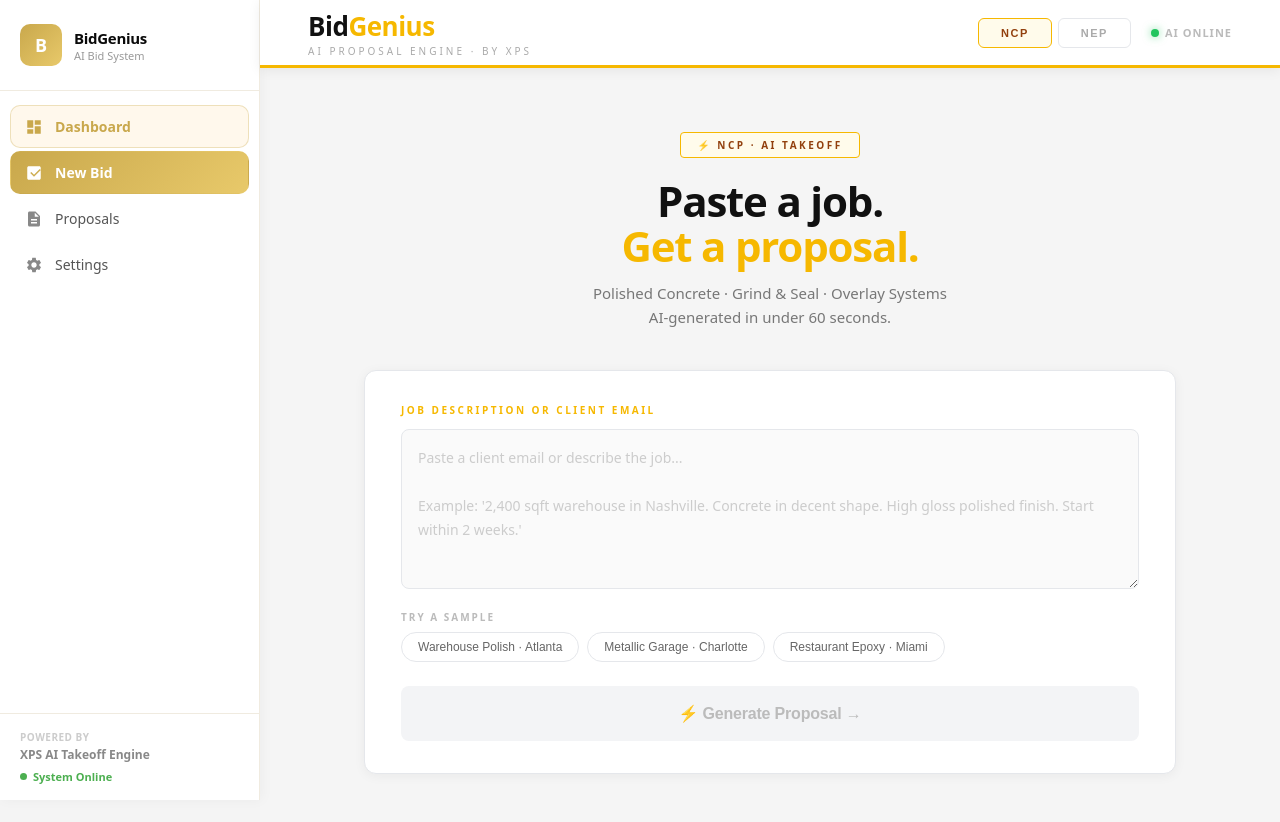
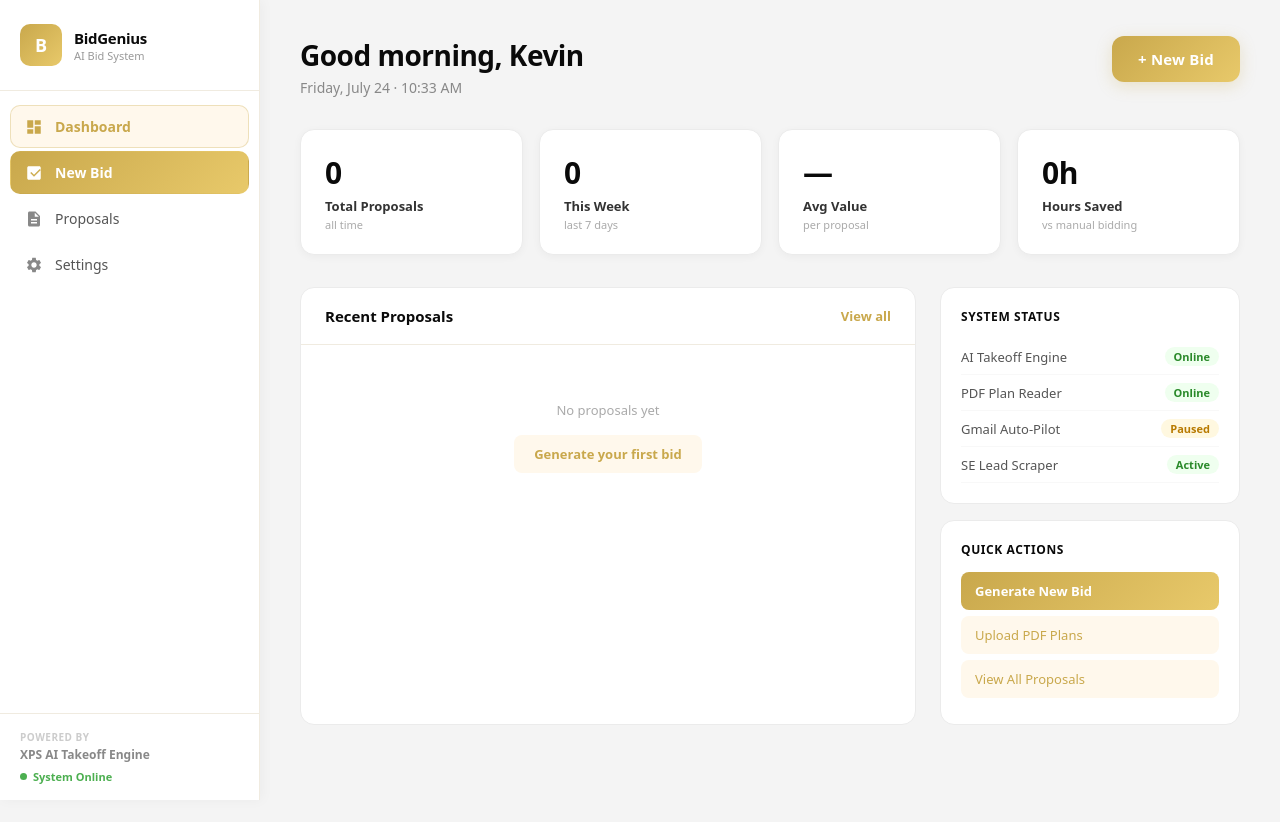
Before and after one commit to Strategic-Minds/bidgenius, a Next.js app: page / in a window 1280 px wide. Shown: the top 822 px of the page. After the commit the page ends 800 px from the top, so only its background shows below. Built offline with nearby package versions, Linux system fonts and the light colour scheme.

Commit message:
feat: BidGenius desktop PWA + professional proposals

```diff
--- a/app/page.tsx
+++ b/app/page.tsx
@@ -1,292 +1,96 @@
 'use client'
-import { useState } from 'react'
-
-const SAMPLE_JOBS = [
-  "Hi, I need a quote for polishing the concrete floors in my warehouse. It's about 8,500 square feet in Atlanta GA. The floors are in decent condition, just some surface scratches. We want a high gloss mirror finish.",
-  "We have a 3-car garage, approximately 850 sqft in Charlotte NC. Looking for metallic epoxy flooring. Want it done before the end of the month.",
-  "Need pricing for our restaurant kitchen floor, 1,200 sqft in Miami FL. Concrete is in rough shape, has some grease staining and a few cracks. We need a commercial grade epoxy system.",
-]
-
-export default function Home() {
-  const [jobText, setJobText] = useState('')
-  const [company, setCompany] = useState<'ncp'|'nep'>('ncp')
-  const [loading, setLoading] = useState(false)
-  const [proposal, setProposal] = useState<any>(null)
-  const [error, setError] = useState('')
-  const [sending, setSending] = useState(false)
-  const [sent, setSent] = useState(false)
-  const [clientEmail, setClientEmail] = useState('')
-  const [showEmailForm, setShowEmailForm] = useState(false)
-
-  async function generate() {
-    if (!jobText.trim()) return
-    setLoading(true); setError(''); setProposal(null); setSent(false)
-    try {
-      const res = await fetch('/api/takeoff', {
-        method: 'POST',
-        headers: { 'Content-Type': 'application/json' },
-        body: JSON.stringify({ job_text: jobText, company })
-      })
-      const data = await res.json()
-      if (!data.ok) throw new Error(data.error || 'Generation failed')
-      setProposal(data)
-    } catch(e: any) { setError(e.message) }
-    finally { setLoading(false) }
-  }
-
-  async function sendEmail() {
-    if (!clientEmail || !proposal) return
-    setSending(true)
-    try {
-      const res = await fetch('/api/send-proposal', {
-        method: 'POST',
-        headers: { 'Content-Type': 'application/json' },
-        body: JSON.stringify({ proposal_html: proposal.html, client_email: clientEmail, client_name: proposal.parsed?.client_name || 'Valued Client', proposal_number: proposal.proposal_number, company })
-      })
-      const d = await res.json()
-      if (d.ok) { setSent(true); setShowEmailForm(false) }
-      else throw new Error(d.error)
-    } catch(e: any) { setError(e.message) }
-    finally { setSending(false) }
-  }
-
-  const cfg = {
-    ncp: { name: 'National Concrete Polishing', short: 'NCP', specialty: 'Polished Concrete · Grind & Seal · Overlay Systems' },
-    nep: { name: 'National Epoxy Pros', short: 'NEP', specialty: 'Epoxy Systems · Metallic · Flake · Polyaspartic' },
-  }[company]
-
-  return (
-    <div className="wrap">
-      <style>{`
-        *, *::before, *::after { margin:0; padding:0; box-sizing:border-box; }
-        html, body { background:#f5f5f5; font-family:-apple-system,BlinkMacSystemFont,'Segoe UI',Roboto,sans-serif; color:#111; }
-
-        /* ── HEADER ── */
-        .header {
-          background:#fff;
-          border-bottom:3px solid #F6B800;
-          padding:0 48px;
-          height:68px;
-          display:flex;
-          align-items:center;
-          justify-content:space-between;
-          box-shadow:0 2px 12px rgba(0,0,0,0.07);
-          position:sticky;
-          top:0;
-          z-index:100;
-        }
-        .logo { font-size:26px; font-weight:900; color:#111; letter-spacing:-0.5px; }
-        .logo em { color:#F6B800; font-style:normal; }
-        .logo-sub { font-size:10px; color:#aaa; letter-spacing:3px; text-transform:uppercase; }
-        .header-right { display:flex; align-items:center; gap:20px; }
-        .tabs { display:flex; gap:6px; }
-        .tab { padding:8px 22px; border-radius:6px; border:1.5px solid #E5E7EB; background:#fff; font-weight:700; font-size:11px; cursor:pointer; color:#aaa; letter-spacing:1.5px; text-transform:uppercase; transition:all .15s; }
-        .tab.on { border-color:#F6B800; background:#FFFBEB; color:#92400E; }
-        .ai-badge { display:flex; align-items:center; gap:6px; }
-        .dot { width:8px; height:8px; border-radius:50%; background:#22C55E; box-shadow:0 0 8px rgba(34,197,94,.6); }
-        .ai-label { font-size:11px; color:#bbb; font-weight:600; letter-spacing:1px; }
-
-        /* ── PAGE BODY ── */
-        .wrap { min-height:100vh; background:#f5f5f5; }
-        .page { max-width:860px; margin:0 auto; padding:48px 24px 80px; display:flex; flex-direction:column; gap:32px; }
-
-        /* ── HERO ── */
-        .hero { text-align:center; padding:16px 0 8px; }
-        .hero-badge {
-          display:inline-flex; align-items:center; gap:8px;
-          background:#FFFBEB; border:1px solid #F6B800; border-radius:4px;
-          padding:5px 16px; font-size:10px; font-weight:800;
-          letter-spacing:2.5px; text-transform:uppercase; color:#92400E; margin-bottom:20px;
-        }
-        .hero h1 { font-size:42px; font-weight:900; line-height:1.08; letter-spacing:-1.2px; color:#111; margin-bottom:12px; }
-        .hero h1 span { color:#F6B800; }
-        .hero p { font-size:15px; color:#777; line-height:1.65; max-width:520px; margin:0 auto; }
-
-        /* ── CARD ── */
-        .card {
-          background:#fff;
-          border-radius:12px;
-          border:1.5px solid #E5E7EB;
-          padding:32px 36px;
-          box-shadow:0 2px 12px rgba(0,0,0,0.05);
-        }
-        .card-label { font-size:10px; font-weight:800; letter-spacing:2.5px; text-transform:uppercase; color:#F6B800; margin-bottom:12px; }
-
-        /* ── TEXTAREA ── */
-        .textarea {
-          width:100%; min-height:160px;
-          background:#FAFAFA; border:1.5px solid #E5E7EB; border-radius:8px;
-          padding:16px; font-size:14px; font-family:inherit; resize:vertical;
-          outline:none; color:#111; line-height:1.7; transition:border-color .15s;
-          margin-bottom:16px;
-        }
-        .textarea:focus { border-color:#F6B800; background:#fff; box-shadow:0 0 0 3px rgba(246,184,0,.1); }
-        .textarea::placeholder { color:#ccc; }
-
-        /* ── SAMPLES ── */
-        .samples { display:flex; flex-wrap:wrap; gap:8px; margin-bottom:24px; }
-        .sample { font-size:12px; padding:7px 16px; border-radius:20px; border:1px solid #E5E7EB; background:#fff; cursor:pointer; color:#666; font-weight:500; transition:all .15s; }
-        .sample:hover { border-color:#F6B800; color:#92400E; background:#FFFBEB; }
-
-        /* ── GEN BUTTON ── */
-        .gen-btn {
-          width:100%; padding:18px;
-          border-radius:8px; border:none;
-          font-size:16px; font-weight:900;
-          cursor:pointer; letter-spacing:-.2px;
-          transition:all .2s;
-          display:flex; align-items:center; justify-content:center; gap:10px;
-        }
-        .gen-btn.ready { background:#F6B800; color:#000; box-shadow:0 4px 16px rgba(246,184,0,.4); }
-        .gen-btn.ready:hover { background:#FFCA00; transform:translateY(-1px); }
-        .gen-btn.off { background:#F3F4F6; color:#bbb; cursor:not-allowed; }
-        .spinner { width:18px; height:18px; border:2px solid #ddd; border-top-color:#F6B800; border-radius:50%; animation:spin .7s linear infinite; }
-        @keyframes spin { to { transform:rotate(360deg); } }
-
-        /* ── ALERTS ── */
-        .err { background:#FEF2F2; border:1.5px solid #FECACA; border-radius:8px; padding:14px 18px; font-size:13px; color:#DC2626; }
-        .ok  { background:#F0FDF4; border:1.5px solid #BBF7D0; border-radius:8px; padding:14px 18px; font-size:13px; color:#16A34A; }
-
-        /* ── STATS GRID ── */
-        .stats { display:grid; grid-template-columns:repeat(4,1fr); gap:12px; }
-        .stat { background:#FAFAFA; border:1.5px solid #E5E7EB; border-radius:10px; padding:18px 20px; }
-        .stat-lbl { font-size:9px; font-weight:800; letter-spacing:2.5px; text-transform:uppercase; color:#bbb; margin-bottom:8px; }
-        .stat-val { font-size:22px; font-weight:900; color:#111; }
-        .stat-val.gold { color:#F6B800; }
-
-        /* ── ACTIONS ── */
-        .actions { display:flex; gap:10px; flex-wrap:wrap; }
-        .act { flex:1; min-width:130px; padding:14px 16px; border-radius:8px; border:none; font-size:13px; font-weight:800; cursor:pointer; display:flex; align-items:center; justify-content:center; gap:8px; transition:all .15s; }
-        .act.gold { background:#F6B800; color:#000; box-shadow:0 2px 8px rgba(246,184,0,.35); }
-        .act.gold:hover { background:#FFCA00; }
-        .act.black { background:#111; color:#fff; }
-        .act.black:hover { background:#333; }
-        .act.outline { background:#fff; color:#666; border:1.5px solid #E5E7EB; }
-        .act.outline:hover { border-color:#999; color:#111; }
-
-        /* ── EMAIL FORM ── */
-        .email-row { display:flex; gap:10px; align-items:center; background:#FAFAFA; border:1.5px solid #E5E7EB; border-radius:8px; padding:16px 20px; }
-        .email-in { flex:1; background:#fff; border:1.5px solid #E5E7EB; border-radius:6px; padding:10px 14px; font-size:14px; color:#111; outline:none; }
-        .email-in:focus { border-color:#F6B800; }
-        .send-btn { padding:10px 22px; background:#F6B800; border:none; border-radius:6px; font-weight:800; font-size:13px; cursor:pointer; color:#000; }
-        .close-btn { background:none; border:none; color:#ccc; cursor:pointer; font-size:22px; line-height:1; }
-
-        /* ── PROPOSAL IFRAME ── */
-        .proposal-frame { width:100%; height:900px; border:none; border-radius:8px; display:block; }
-
-        @media(max-width:640px){
-          .header { padding:0 20px; }
-          .page { padding:24px 16px 60px; }
-          .hero h1 { font-size:30px; }
-          .card { padding:24px 20px; }
-          .stats { grid-template-columns:repeat(2,1fr); }
-        }
-      `}</style>
-
-      {/* HEADER */}
-      <header className="header">
+import { useState, useEffect } from 'react'
+import Link from 'next/link'
+const GOLD='#C9A84C', GL='#E8C96A', GBG='#FFF8EC'
+export default function Dashboard() {
+  const [proposals,setProposals]=useState<any[]>([])
+  const [time,setTime]=useState('')
+  useEffect(()=>{
+    try{const s=JSON.parse(localStorage.getItem('bidgenius_proposals')||'[]');setProposals(s)}catch{}
+    const tick=()=>setTime(new Date().toLocaleTimeString('en-US',{hour:'2-digit',minute:'2-digit'}))
+    tick();const t=setInterval(tick,60000);return()=>clearInterval(t)
+  },[])
+  const week=proposals.filter(p=>{if(!p.date)return false;return(new Date().getTime()-new Date(p.date).getTime())/(864e5)<=7})
+  const avg=proposals.length?Math.round(proposals.reduce((s,p)=>s+(p.total||0),0)/proposals.length):0
+  const hr=new Date().getHours()
+  const greeting=hr<12?'Good morning':hr<17?'Good afternoon':'Good evening'
+  const stats=[
+    {label:'Total Proposals',value:proposals.length.toString(),sub:'all time'},
+    {label:'This Week',value:week.length.toString(),sub:'last 7 days'},
+    {label:'Avg Value',value:avg?'$'+avg.toLocaleString():'—',sub:'per proposal'},
+    {label:'Hours Saved',value:(proposals.length*2.5).toFixed(0)+'h',sub:'vs manual bidding'},
+  ]
+  return(
+    <div style={{padding:'36px 40px',maxWidth:1200,margin:'0 auto'}}>
+      <div style={{display:'flex',justifyContent:'space-between',alignItems:'flex-start',marginBottom:32}}>
         <div>
-          <div className="logo">Bid<em>Genius</em></div>
-          <div className="logo-sub">AI Proposal Engine · by XPS</div>
+          <h1 style={{margin:0,fontSize:28,fontWeight:800,color:'#0A0A0A',letterSpacing:'-0.5px'}}>{greeting}, Kevin</h1>
+          <p style={{margin:'4px 0 0',color:'#888',fontSize:14}}>{new Date().toLocaleDateString('en-US',{weekday:'long',month:'long',day:'numeric'})} · {time}</p>
         </div>
-        <div className="header-right">
-          <div className="tabs">
-            {(['ncp','nep'] as const).map(c=>(
-              <button key={c} className={`tab${company===c?' on':''}`} onClick={()=>setCompany(c)}>
-                {c.toUpperCase()}
-              </button>
+        <Link href="/bid" style={{display:'inline-flex',alignItems:'center',gap:8,background:`linear-gradient(135deg,${GOLD},${GL})`,color:'#fff',padding:'13px 26px',borderRadius:12,textDecoration:'none',fontWeight:700,fontSize:15,boxShadow:`0 4px 16px ${GOLD}40`,letterSpacing:'0.2px'}}>
+          + New Bid
+        </Link>
+      </div>
+      <div style={{display:'grid',gridTemplateColumns:'repeat(4,1fr)',gap:16,marginBottom:32}}>
+        {stats.map(s=>(
+          <div key={s.label} style={{background:'#fff',borderRadius:14,padding:'22px 24px',border:'1px solid #EBEBEB',boxShadow:'0 2px 8px rgba(0,0,0,0.04)'}}>
+            <div style={{fontSize:30,fontWeight:800,color:'#0A0A0A',letterSpacing:'-0.5px'}}>{s.value}</div>
+            <div style={{fontSize:13,fontWeight:600,color:'#333',marginTop:4}}>{s.label}</div>
+            <div style={{fontSize:11,color:'#aaa',marginTop:2}}>{s.sub}</div>
+          </div>
+        ))}
+      </div>
+      <div style={{display:'grid',gridTemplateColumns:'1fr 300px',gap:24}}>
+        <div style={{background:'#fff',borderRadius:14,border:'1px solid #EBEBEB',overflow:'hidden'}}>
+          <div style={{padding:'18px 24px',borderBottom:'1px solid #F0EBE0',display:'flex',justifyContent:'space-between',alignItems:'center'}}>
+            <h2 style={{margin:0,fontSize:15,fontWeight:700,color:'#0A0A0A'}}>Recent Proposals</h2>
+            <Link href="/proposals" style={{fontSize:13,color:GOLD,textDecoration:'none',fontWeight:600}}>View all</Link>
+          </div>
+          {proposals.length===0?(
+            <div style={{padding:'56px 24px',textAlign:'center'}}>
+              <div style={{fontSize:13,color:'#aaa',marginBottom:16}}>No proposals yet</div>
+              <Link href="/bid" style={{display:'inline-block',padding:'10px 20px',background:GBG,color:GOLD,borderRadius:8,textDecoration:'none',fontWeight:600,fontSize:13}}>Generate your first bid</Link>
+            </div>
+          ):(
+            <table style={{width:'100%',borderCollapse:'collapse'}}>
+              <thead><tr style={{background:'#FAFAF8'}}>
+                {['Proposal #','Client','Job Type','Sqft','Total','Brand','Date'].map(h=>(
+                  <th key={h} style={{padding:'10px 16px',textAlign:'left',fontSize:11,fontWeight:600,color:'#999',borderBottom:'1px solid #F0EBE0',textTransform:'uppercase',letterSpacing:0.5}}>{h}</th>
+                ))}
+              </tr></thead>
+              <tbody>
+                {proposals.slice(-5).reverse().map((p,i)=>(
+                  <tr key={i} style={{borderBottom:'1px solid #F8F8F8'}}>
+                    <td style={{padding:'12px 16px',fontSize:12,color:'#aaa',fontWeight:600}}>{p.proposal_number||'—'}</td>
+                    <td style={{padding:'12px 16px',fontSize:13,color:'#0A0A0A',fontWeight:600}}>{p.client_name||'Unknown'}</td>
+                    <td style={{padding:'12px 16px',fontSize:13,color:'#555'}}>{p.job_type||'—'}</td>
+                    <td style={{padding:'12px 16px',fontSize:13,color:'#555'}}>{p.sqft?p.sqft.toLocaleString():'—'}</td>
+                    <td style={{padding:'12px 16px',fontSize:13,fontWeight:700,color:'#0A0A0A'}}>{p.total?'$'+p.total.toLocaleString():'—'}</td>
+                    <td style={{padding:'12px 16px'}}><span style={{fontSize:11,fontWeight:700,padding:'3px 8px',borderRadius:6,background:GBG,color:GOLD}}>{(p.company||'NCP').toUpperCase()}</span></td>
+                    <td style={{padding:'12px 16px',fontSize:12,color:'#aaa'}}>{p.date?new Date(p.date).toLocaleDateString():'—'}</td>
+                  </tr>
+                ))}
+              </tbody>
+            </table>
+          )}
+        </div>
+        <div style={{display:'flex',flexDirection:'column',gap:16}}>
+          <div style={{background:'#fff',borderRadius:14,border:'1px solid #EBEBEB',padding:20}}>
+            <h3 style={{margin:'0 0 14px',fontSize:12,fontWeight:700,color:'#0A0A0A',textTransform:'uppercase',letterSpacing:0.6}}>System Status</h3>
+            {[['AI Takeoff Engine','Online'],['PDF Plan Reader','Online'],['Gmail Auto-Pilot','Paused'],['SE Lead Scraper','Active']].map(([l,s])=>(
+              <div key={l} style={{display:'flex',justifyContent:'space-between',alignItems:'center',padding:'8px 0',borderBottom:'1px solid #F8F8F8'}}>
+                <span style={{fontSize:13,color:'#555'}}>{l}</span>
+                <span style={{fontSize:11,fontWeight:700,padding:'2px 9px',borderRadius:20,background:s==='Online'||s==='Active'?'#EFFFEF':'#FFF8E0',color:s==='Online'||s==='Active'?'#2A8A2A':'#B87A00'}}>{s}</span>
+              </div>
             ))}
           </div>
-          <div className="ai-badge">
-            <div className="dot"/>
-            <span className="ai-label">AI ONLINE</span>
+          <div style={{background:'#fff',borderRadius:14,border:'1px solid #EBEBEB',padding:20}}>
+            <h3 style={{margin:'0 0 14px',fontSize:12,fontWeight:700,color:'#0A0A0A',textTransform:'uppercase',letterSpacing:0.6}}>Quick Actions</h3>
+            {[{href:'/bid',label:'Generate New Bid',primary:true},{href:'/bid?mode=plans',label:'Upload PDF Plans'},{href:'/proposals',label:'View All Proposals'}].map(a=>(
+              <Link key={a.href} href={a.href} style={{display:'block',padding:'10px 14px',borderRadius:8,marginBottom:6,textDecoration:'none',fontSize:13,fontWeight:a.primary?700:500,background:a.primary?`linear-gradient(135deg,${GOLD},${GL})`:GBG,color:a.primary?'#fff':GOLD}}>{a.label}</Link>
+            ))}
           </div>
         </div>
-      </header>
-
-      {/* PAGE */}
-      <div className="page">
-
-        {/* HERO */}
-        <div className="hero">
-          <div className="hero-badge">⚡ {cfg.short} · AI Takeoff</div>
-          <h1>Paste a job.<br/><span>Get a proposal.</span></h1>
-          <p>{cfg.specialty}<br/>AI-generated in under 60 seconds.</p>
-        </div>
-
-        {/* INPUT CARD */}
-        <div className="card">
-          <div className="card-label">Job Description or Client Email</div>
-          <textarea
-            className="textarea"
-            value={jobText}
-            onChange={e=>setJobText(e.target.value)}
-            placeholder={"Paste a client email or describe the job...\n\nExample: '2,400 sqft warehouse in Nashville. Concrete in decent shape. High gloss polished finish. Start within 2 weeks.'"}
-          />
-
-          <div style={{marginBottom:8,fontSize:10,color:'#bbb',fontWeight:700,letterSpacing:'2px',textTransform:'uppercase'}}>Try a Sample</div>
-          <div className="samples">
-            {['Warehouse Polish · Atlanta','Metallic Garage · Charlotte','Restaurant Epoxy · Miami'].map((lbl,i)=>(
-              <button key={i} className="sample" onClick={()=>setJobText(SAMPLE_JOBS[i])}>{lbl}</button>
-            ))}
-          </div>
-
-          <button
-            className={`gen-btn${loading||!jobText.trim()?' off':' ready'}`}
-            onClick={generate}
-            disabled={loading||!jobText.trim()}
-          >
-            {loading
-              ? <><div className="spinner"/><span>Generating Proposal...</span></>
-              : '⚡ Generate Proposal →'}
-          </button>
-        </div>
-
-        {error && <div className="err">⚠ {error}</div>}
-        {sent  && <div className="ok">✓ Proposal sent to client successfully.</div>}
-
-        {/* PROPOSAL OUTPUT */}
-        {proposal && (
-          <>
-            {/* Stats */}
-            <div className="stats">
-              {[
-                {lbl:'Job Type',        val:(proposal.parsed?.job_type||'FLOORING').replace(/_/g,' ').toUpperCase()},
-                {lbl:'Square Footage',  val:`${(proposal.parsed?.sqft||0).toLocaleString()} SF`},
-                {lbl:'Proposal Total',  val:`$${(proposal.total||0).toLocaleString(undefined,{minimumFractionDigits:2})}`, gold:true},
-                {lbl:'Generated In',    val:`${proposal.generation_ms||0}ms`},
-              ].map(s=>(
-                <div key={s.lbl} className="stat">
-                  <div className="stat-lbl">{s.lbl}</div>
-                  <div className={`stat-val${s.gold?' gold':''}`}>{s.val}</div>
-                </div>
-              ))}
-            </div>
-
-            {/* Actions */}
-            <div className="actions">
-              <button className="act gold" onClick={()=>{
-                const w=window.open('','_blank')
-                if(w){w.document.write(proposal.html);w.document.close();setTimeout(()=>w.print(),500)}
-              }}>🖨 Print / PDF</button>
-              <button className="act black" onClick={()=>setShowEmailForm(!showEmailForm)}>📧 Email Client</button>
-              <button className="act outline" onClick={generate}>↻ Regenerate</button>
-            </div>
-
-            {showEmailForm && (
-              <div className="email-row">
-                <input className="email-in" type="email" placeholder="client@email.com" value={clientEmail} onChange={e=>setClientEmail(e.target.value)}/>
-                <button className="send-btn" onClick={sendEmail} disabled={sending}>{sending?'Sending...':'Send →'}</button>
-                <button className="close-btn" onClick={()=>setShowEmailForm(false)}>×</button>
-              </div>
-            )}
-
-            {/* Proposal preview */}
-            <div className="card" style={{padding:0,overflow:'hidden'}}>
-              <iframe className="proposal-frame" srcDoc={proposal.html} title="Proposal Preview"/>
-            </div>
-          </>
-        )}
       </div>
     </div>
   )
```
